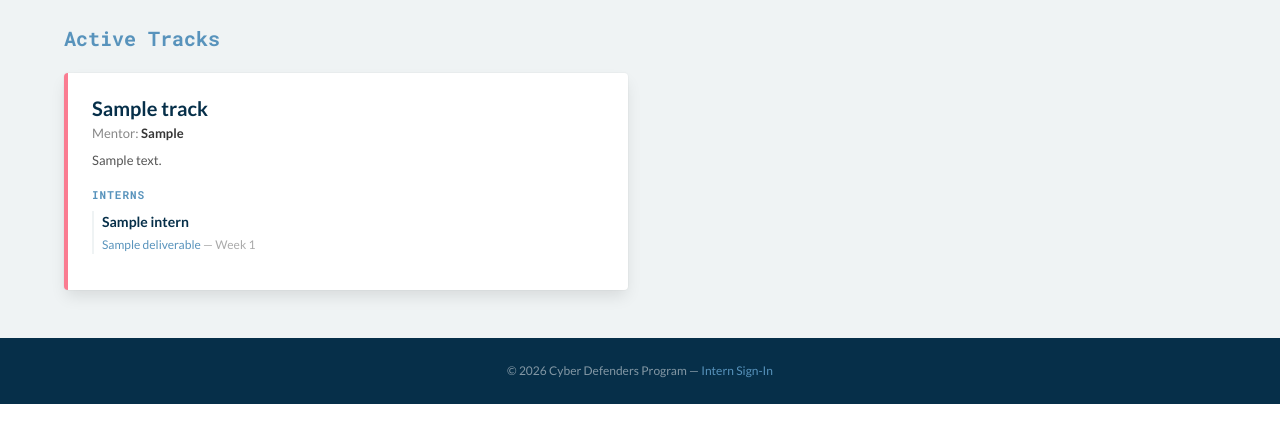
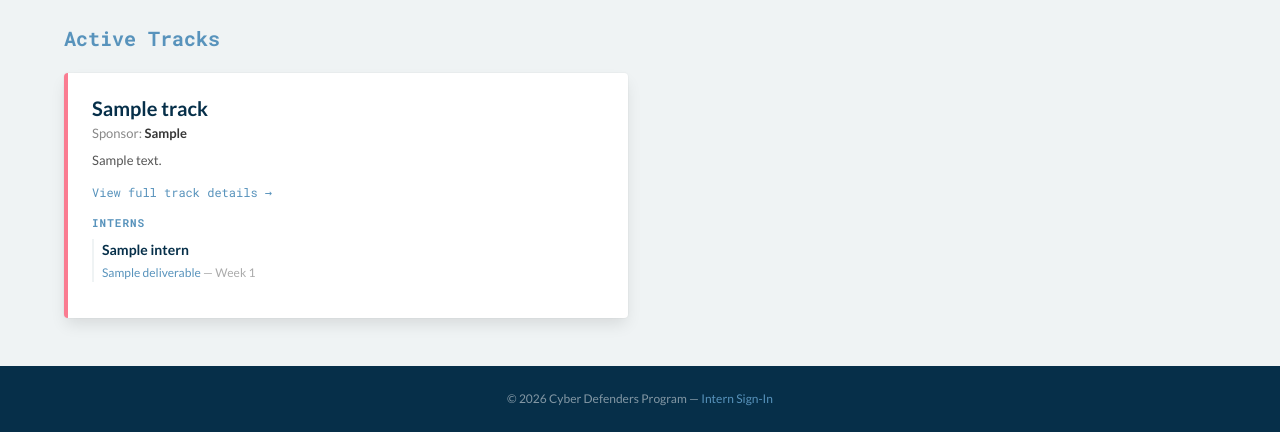
Before and after one commit to cyberdefendersprogram/internapp, a FastAPI app: template app/templates/program.html in a window 1280 px wide. Shown: the part 333-776 px from the top of the page. Run offline with FastAPI, Linux system fonts and the light colour scheme; the template is opened without the code that fills it: most values are stand-ins (such as "Sample title", 1, 10 or a date in 2020).

Commit message:
Add project URLs to track cards on public portal, hide TBD sponsors
Each track card on /program now links to the full project description on
cyberdefendersprogram.com/intern/... via a new project_url field in the
Tracks sheet. Sponsor line is hidden when the value is empty or 'TBD'.

Co-Authored-By: Claude Sonnet 4.6 <noreply@anthropic.com>

```diff
--- a/app/models/track.py
+++ b/app/models/track.py
@@ -14,6 +14,7 @@ class TrackEntry:
     sponsor_email: str = ""
     sponsor_cal_link: str = ""
     linear_project_id: str = ""
+    project_url: str = ""
     status: str = "active"
 
     @property
@@ -32,5 +33,6 @@ class TrackEntry:
             sponsor_email=row.get("sponsor_email", ""),
             sponsor_cal_link=row.get("sponsor_cal_link", ""),
             linear_project_id=row.get("linear_project_id", ""),
+            project_url=row.get("project_url", ""),
             status=row.get("status", "active"),
         )
--- a/app/templates/program.html
+++ b/app/templates/program.html
@@ -63,14 +63,26 @@
           <div class="card is-track">
             <div class="card-content">
               <h3 class="title is-5 has-text-cdp-navy" style="color:var(--cdp-navy);margin-bottom:4px;">
-                {{ td.track.name }}
+                {% if td.track.project_url %}
+                <a href="{{ td.track.project_url }}" target="_blank" rel="noopener" style="color:var(--cdp-navy);">{{ td.track.name }}</a>
+                {% else %}{{ td.track.name }}{% endif %}
               </h3>
+              {% if td.track.employer_sponsor and td.track.employer_sponsor != 'TBD' %}
               <p style="color:#888;font-size:13px;margin-bottom:8px;">
-                Mentor: <strong>{{ td.track.employer_sponsor }}</strong>
+                Sponsor: <strong>{{ td.track.employer_sponsor }}</strong>
               </p>
-              <p style="color:#555;font-size:13px;margin-bottom:16px;">
+              {% endif %}
+              <p style="color:#555;font-size:13px;margin-bottom:8px;">
                 {{ td.track.description[:200] }}{% if td.track.description|length > 200 %}…{% endif %}
               </p>
+              {% if td.track.project_url %}
+              <p style="margin-bottom:12px;">
+                <a href="{{ td.track.project_url }}" target="_blank" rel="noopener"
+                   style="font-size:12px;color:var(--cdp-blue);font-family:'Roboto Mono',monospace;">
+                  View full track details →
+                </a>
+              </p>
+              {% endif %}
               <h4 class="cdp-heading" style="font-size:11px;letter-spacing:1px;margin-bottom:8px;">INTERNS</h4>
               {% for intern_entry in td.interns %}
               <div style="margin-bottom:12px;padding-left:8px;border-left:2px solid var(--cdp-light);">
```
